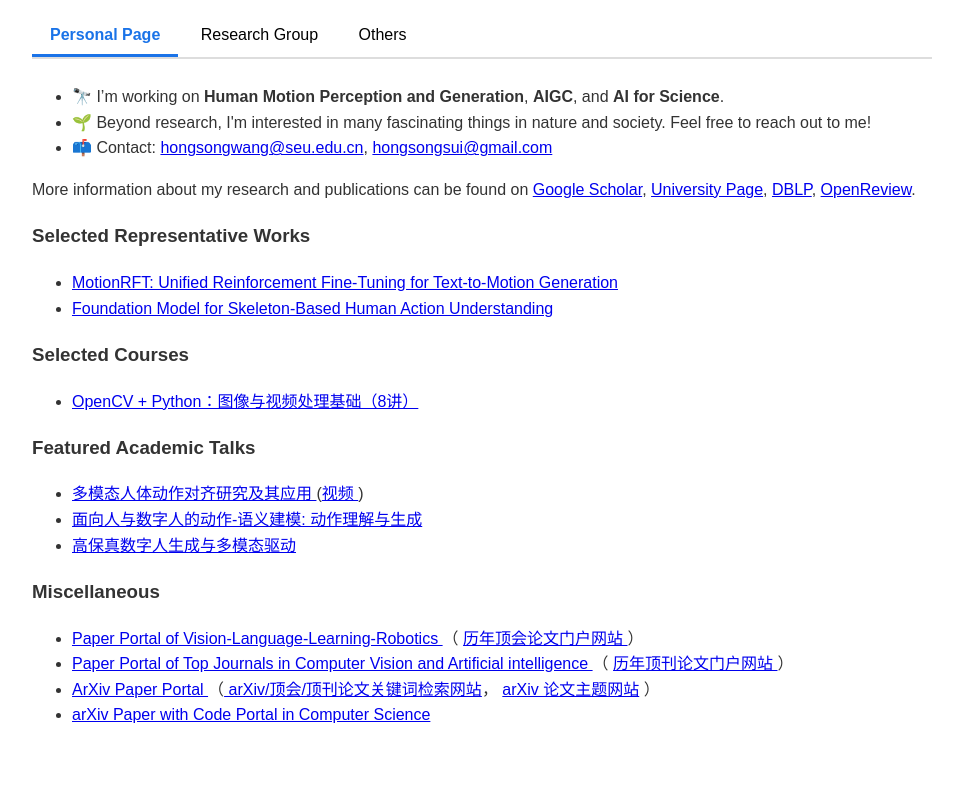
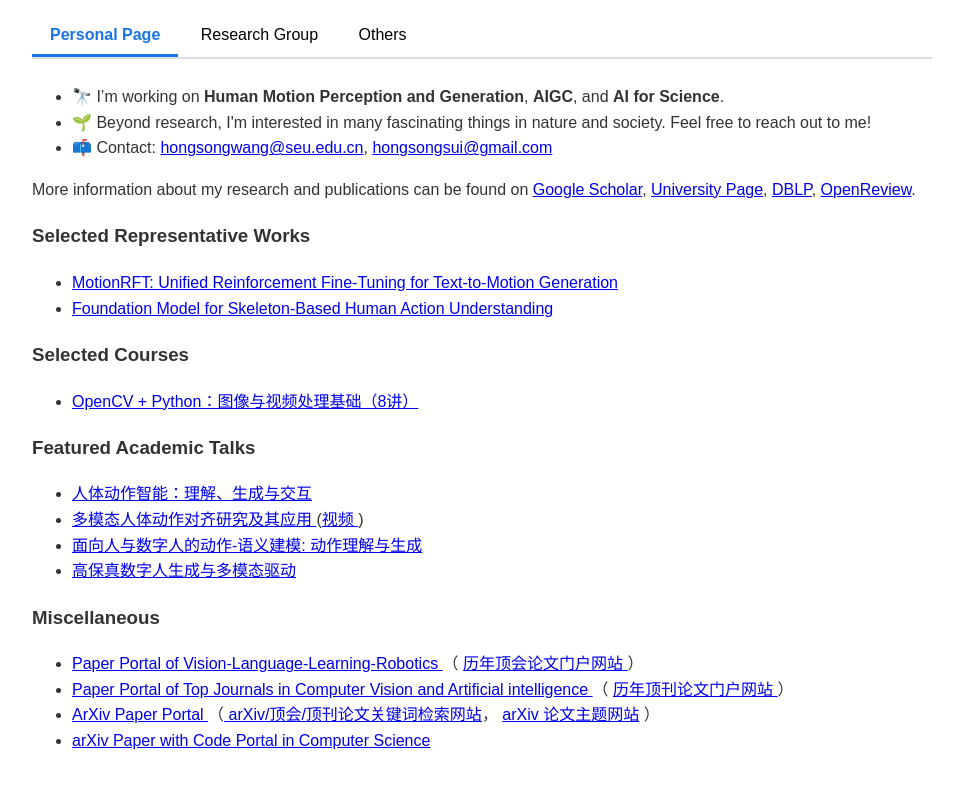
Before and after one commit to hongsong-wang/hongsong-wang.github.io, a plain HTML site: page index.html in a window 1280 px wide. Shown: the part 105-892 px from the top of the page, without its empty margins (158-1121 px from the left). Drawn offline with Linux system fonts and the light colour scheme.

Commit message:
Update index.html

```diff
--- a/index.html
+++ b/index.html
@@ -103,6 +103,11 @@
   <h3>Featured Academic Talks</h3>
   <ul>
     <li>
+      <a href="https://github.com/hongsong-wang/Human_Motion_Intelligence/" target="_blank">
+       人体动作智能：理解、生成与交互
+      </a>
+    </li>
+    <li>
       <a href="https://github.com/hongsong-wang/HumanMotionAlignment" target="_blank">
        多模态人体动作对齐研究及其应用
       </a>
```
